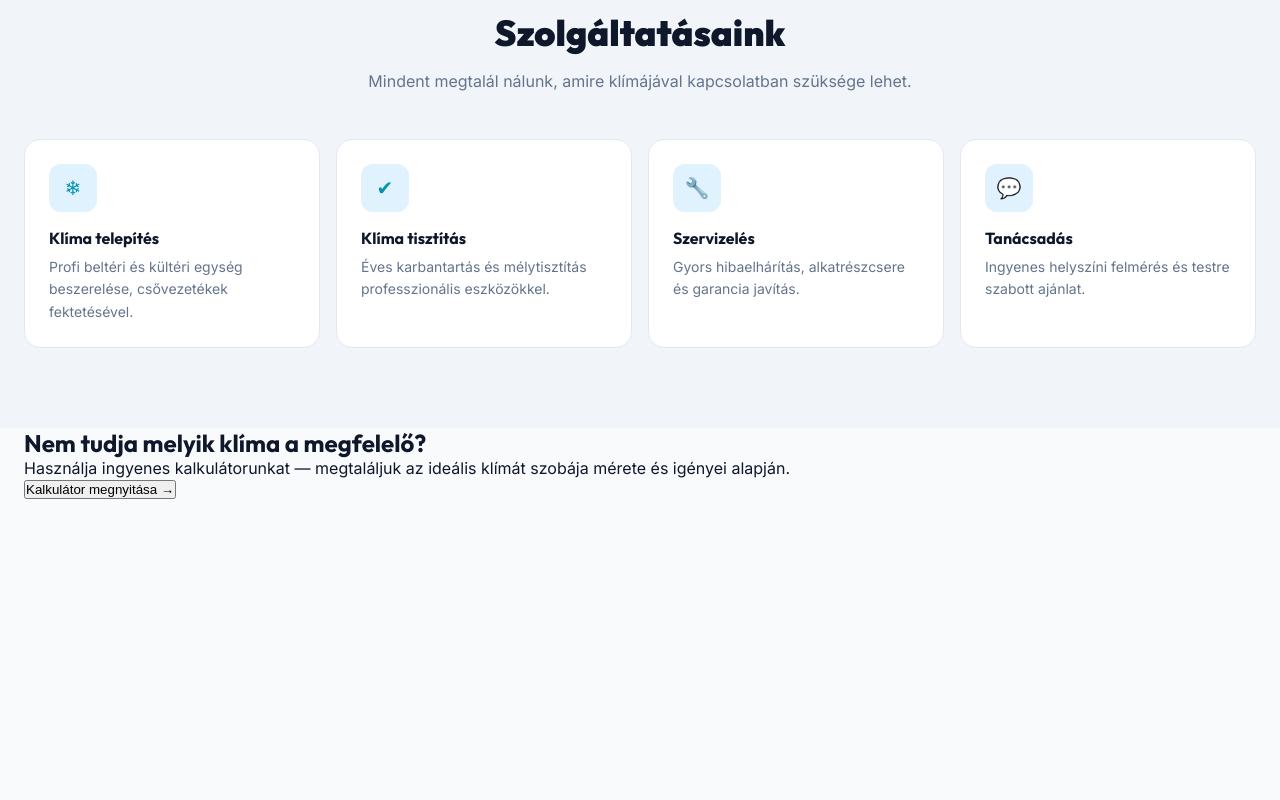
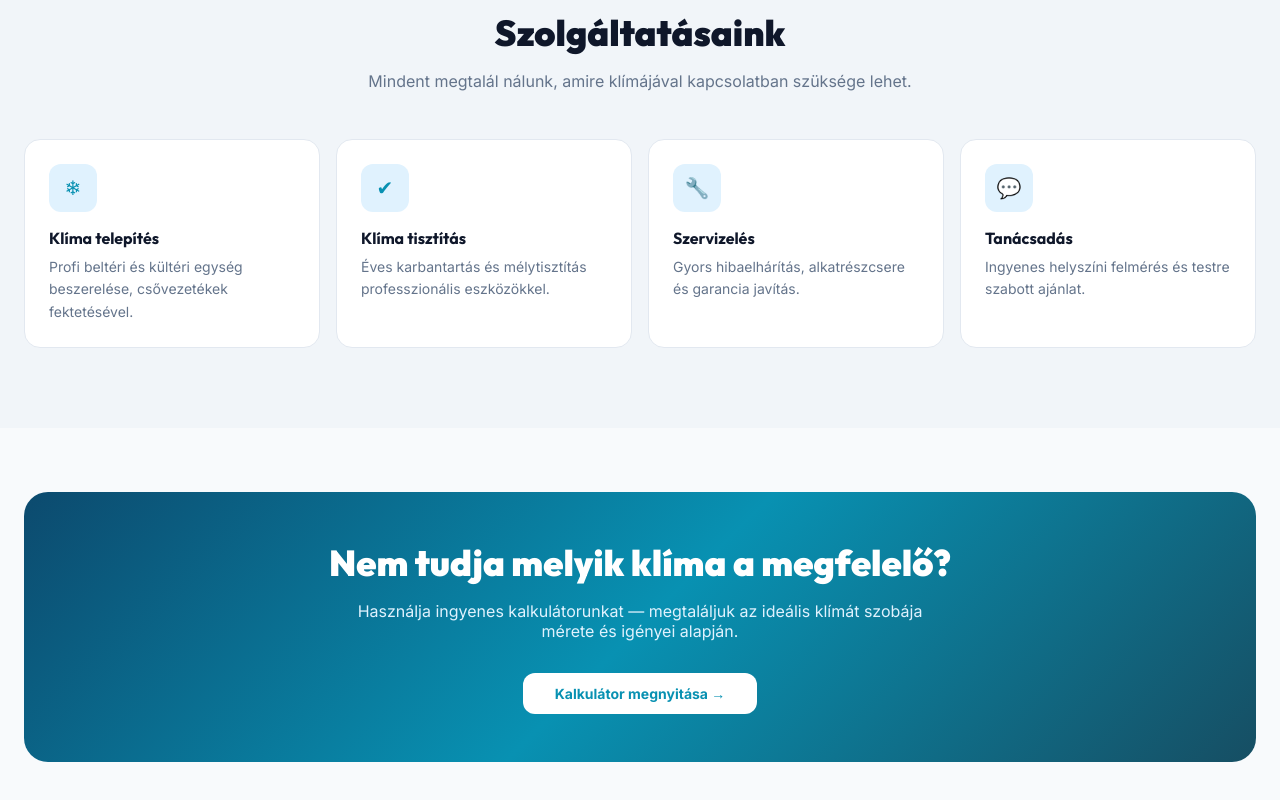
Before and after one commit to AceA1118/klim-sweboldal-vizsgaremek, a React (Vite) app in the folder frontend/: page / in a window 1280 px wide. Shown: the part 870-1670 px from the top of the page. Before the commit the page ends 1369 px from the top, so only its background shows below. Built offline with nearby package versions, Linux system fonts and the light colour scheme.

Commit message:
CTA sáv formázása

```diff
--- a/frontend/src/components/CallToAction.css
+++ b/frontend/src/components/CallToAction.css
@@ -0,0 +1,35 @@
+.cta {
+  padding: 4rem 0;
+}
+
+.cta-box {
+  padding: 3rem 2rem;
+  border-radius: 1.5rem;
+  background: linear-gradient(135deg, #0c4a6e, #0891b2, #164e63);
+  text-align: center;
+}
+
+.cta-title {
+  margin-bottom: 1rem;
+  font-size: 2.25rem;
+  font-weight: 900;
+  color: white;
+}
+
+.cta-text {
+  max-width: 36rem;
+  margin: 0 auto 2rem;
+  color: #e0f2fe;
+}
+
+.cta-button {
+  padding: 0.75rem 2rem;
+  border: none;
+  border-radius: 0.75rem;
+  background-color: white;
+  color: #0891b2;
+  font-family: inherit;
+  font-size: 0.875rem;
+  font-weight: 700;
+  cursor: pointer;
+}
```
